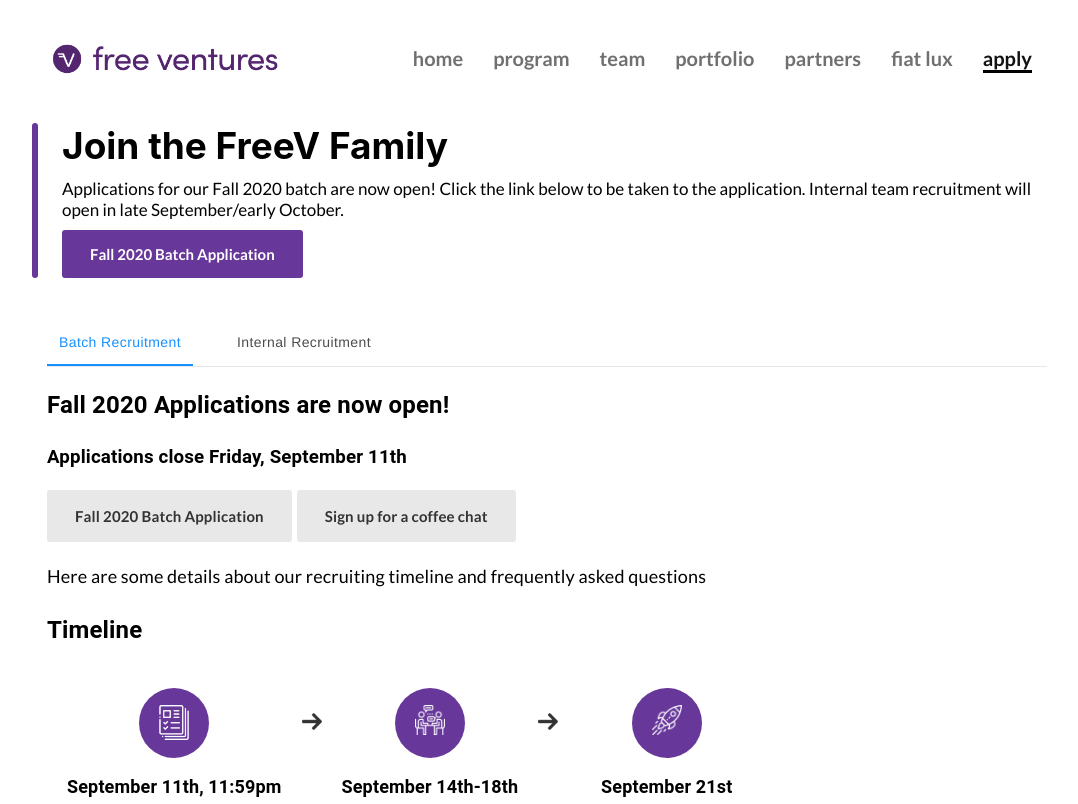
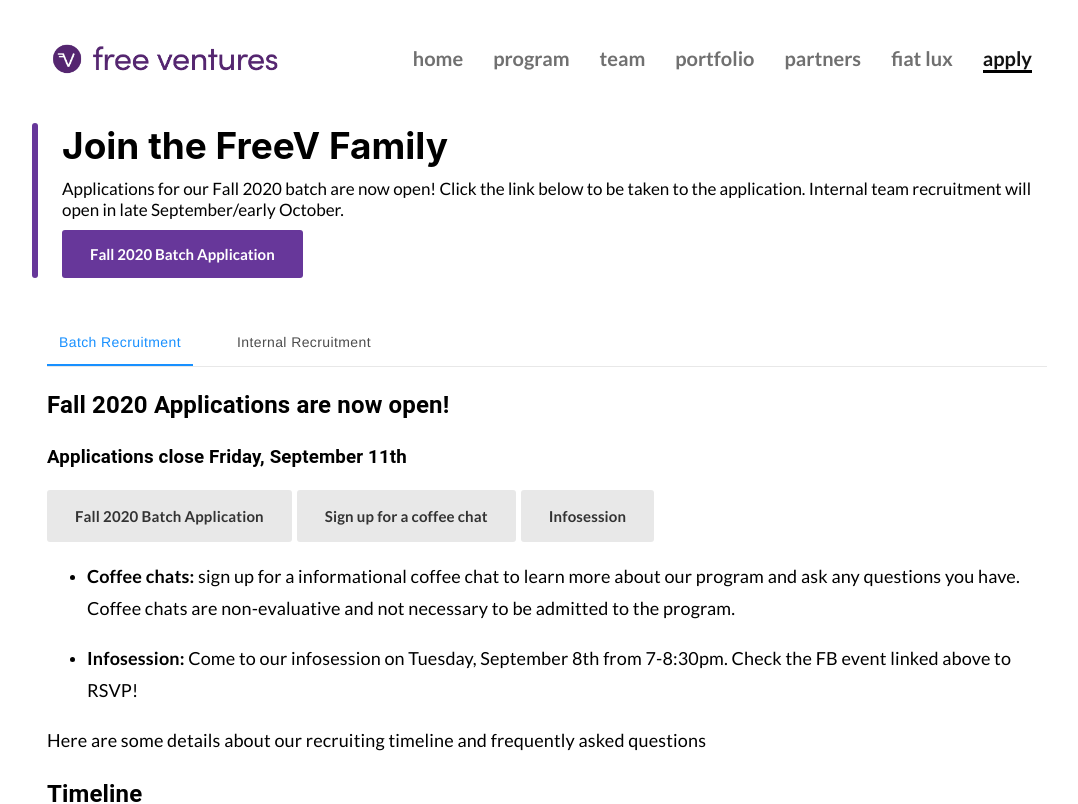
Before and after one commit to adhivd/freev-website, a React (Create React App) app: page /apply in a window 1280 px wide. Shown: the top 804 px of the page, without its empty margins (93-1171 px from the left). Built offline with nearby package versions, Linux system fonts and the light colour scheme.

Commit message:
fb infosession info

```diff
--- a/src/Components/Apply.js
+++ b/src/Components/Apply.js
@@ -137,8 +137,24 @@ let batchFAQContent = [
                     <TabPanel value={value} index={0}>
                         <h2>Fall 2020 Applications are now open!</h2>
                         <h3>Applications close Friday, September 11th</h3>
+
                         <a href="https://airtable.com/shrjW4W4v8l1gDiA1" className="genericButtonGray" target="_blank">Fall 2020 Batch Application</a>
                         <a href="https://calendly.com/freev-coffee/30min?back=1&month=2020-09" className="genericButtonGray" target="_blank">Sign up for a coffee chat</a>
+                        <a href="https://www.facebook.com/events/989171948189932/" className="genericButtonGray" target="_blank">Infosession</a>
+                        <ul>
+                            <li>
+                                <p>
+                                    <strong>Coffee chats: </strong>sign up for a informational coffee chat to learn more about our program and ask any questions you have. Coffee chats are non-evaluative and not necessary to be admitted to the program.
+                                </p>
+                            </li>
+                            <li>
+                                <p>
+                                    <strong>Infosession: </strong> Come to our infosession on Tuesday, September 8th from 7-8:30pm. Check the FB event linked above to RSVP!
+                                </p>
+                            </li>
+
+                        </ul>
+
                         <p>Here are some details about our recruiting timeline and frequently asked questions</p>
                         <h2>Timeline</h2>
                         <div className="timeline">
```
